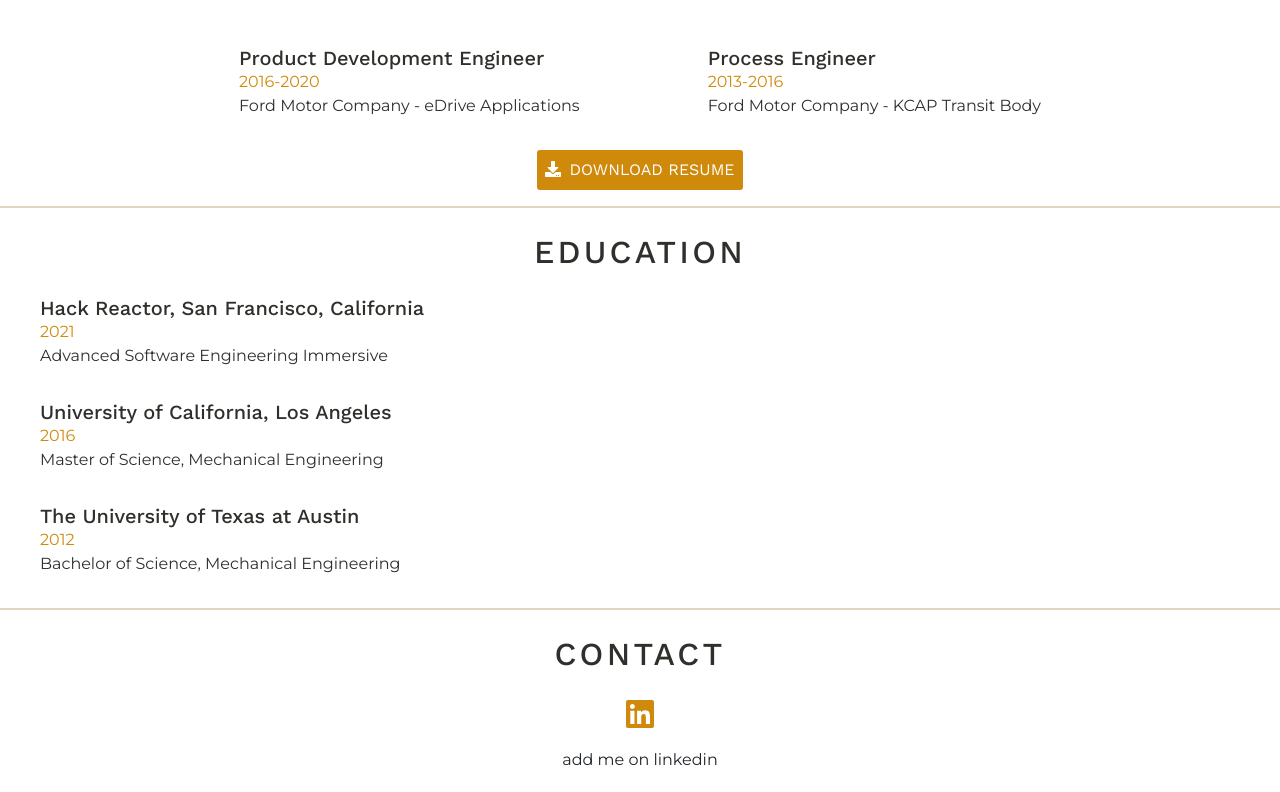
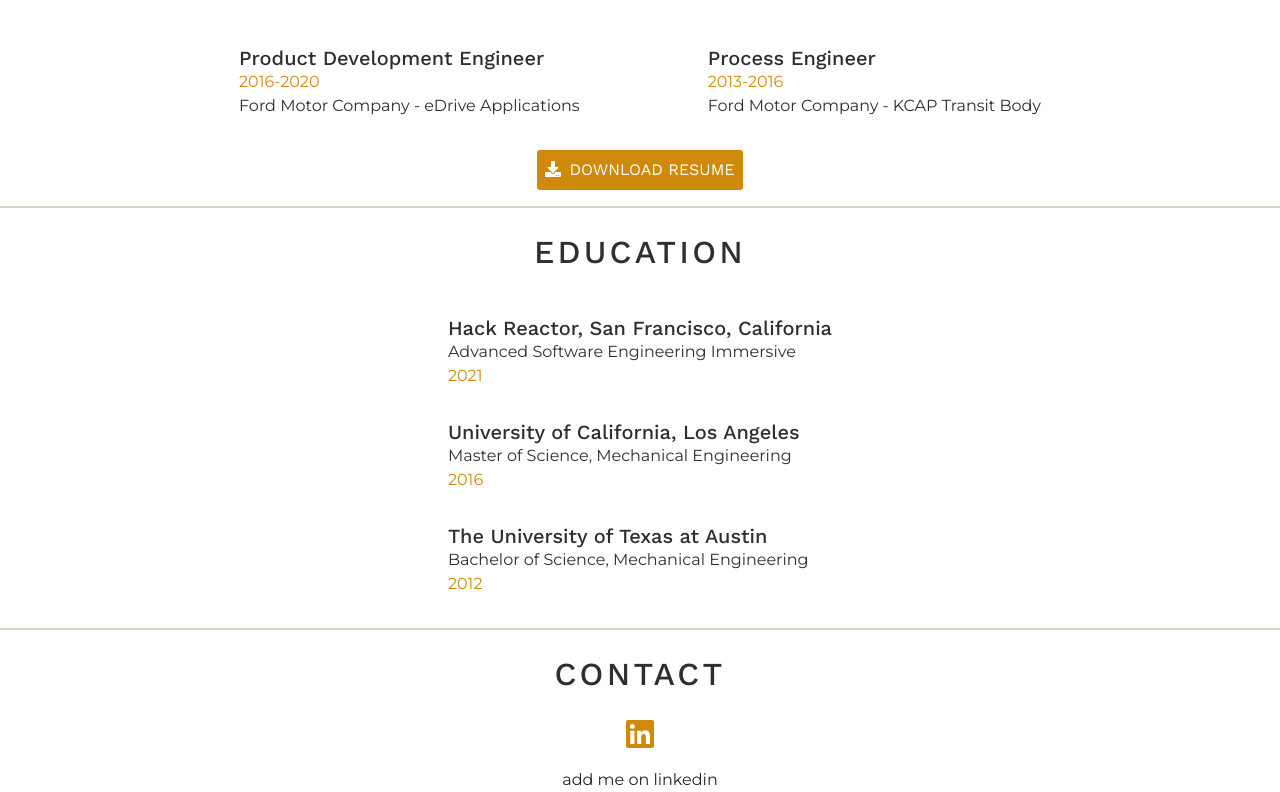
Before and after one commit to zachlchan/zachlchan.github.io, a React app: page / in a window 1280 px wide. Shown: the part 1931-2723 px from the top of the page. Built offline with nearby package versions, Linux system fonts and the light colour scheme.

Commit message:
refactored to styled wrapper and centered content

```diff
--- a/client/src/components/Education.jsx
+++ b/client/src/components/Education.jsx
@@ -4,31 +4,48 @@ import SectionHeader from './SectionHeader.jsx';
 
 const Education = () => {
   return (
-    <div id="education">
+    <StyledWrap id="education">
       <SectionHeader text="education" />
-      <StyledSection>
-        <StyledUl>Hack Reactor, San Francisco, California
-          <Date>2021</Date>
-          <Description>Advanced Software Engineering Immersive</Description>
-        </StyledUl>
-        <StyledUl>University of California, Los Angeles
-          <Date>2016</Date>
-          <Description>Master of Science, Mechanical Engineering</Description>
-        </StyledUl>
-        <StyledUl>The University of Texas at Austin
-          <Date>2012</Date>
-          <Description>Bachelor of Science, Mechanical Engineering</Description>
-        </StyledUl>
-      </StyledSection>
+      <div className="schools-container">
+        <div>
+          <ul className="school">
+            Hack Reactor, San Francisco, California
+            <li className="degree">
+              Advanced Software Engineering Immersive
+            </li>
+            <li className="date">2021</li>
+          </ul>
+          <ul className="school">
+            University of California, Los Angeles
+            <li className="degree">
+              Master of Science, Mechanical Engineering
+            </li>
+            <li className="date">2016</li>
+          </ul>
+          <ul className="school">
+            The University of Texas at Austin
+            <li className="degree">
+              Bachelor of Science, Mechanical Engineering
+            </li>
+            <li className="date">2012</li>
+          </ul>
         </div>
+      </div>
+    </StyledWrap>
   )
 }
 
-const StyledSection = styled.section`
-  // border-top: 2px solid #dfd4bf;
+const StyledWrap = styled.div`
   border-bottom: 2px solid #dfd4bf;
-`;
-const StyledUl = styled.ul`
+  & ul {
+    padding-inline-start: 0;
+  }
+  & .schools-container {
+    display: flex;
+    justify-content: center;
+    margin-top: 20px;
+  }
+  & .school {
     font-family: 'Work Sans', sans-serif;
     font-size: 1.25rem;
     font-weight: 500;
@@ -38,8 +55,8 @@ const StyledUl = styled.ul`
     @media (max-width: 425px) {
       font-size: 1rem;
     }
-`;
-const Date = styled.li`
+  }
+  & .date {
     font-family: 'Montserrat', sans-serif;
     font-size: 1rem;
     color: #cf8a0c;
@@ -47,14 +64,15 @@ const Date = styled.li`
     @media (max-width: 425px) {
       font-size: 0.875rem;
     }
-`;
-const Description = styled.li`
+  }
+  & .degree {
     font-family: 'Montserrat', sans-serif;
     font-size: 1rem;
     list-style-type: none;
     @media (max-width: 425px) {
       font-size: 0.875rem;
     }
+  }
 `;
 
 export default Education;
```
Lines whose indentation alone changed are shown as unchanged.
